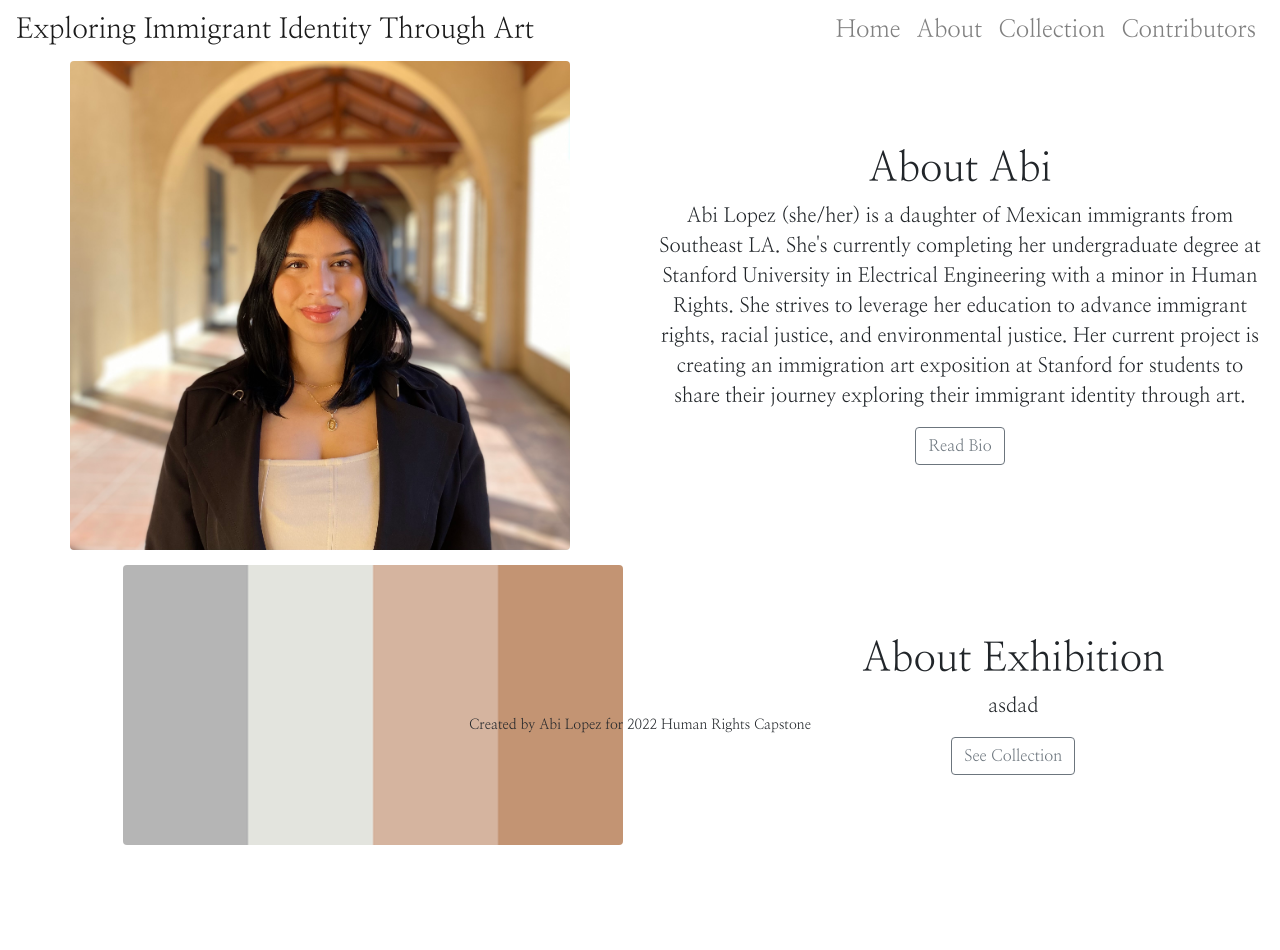
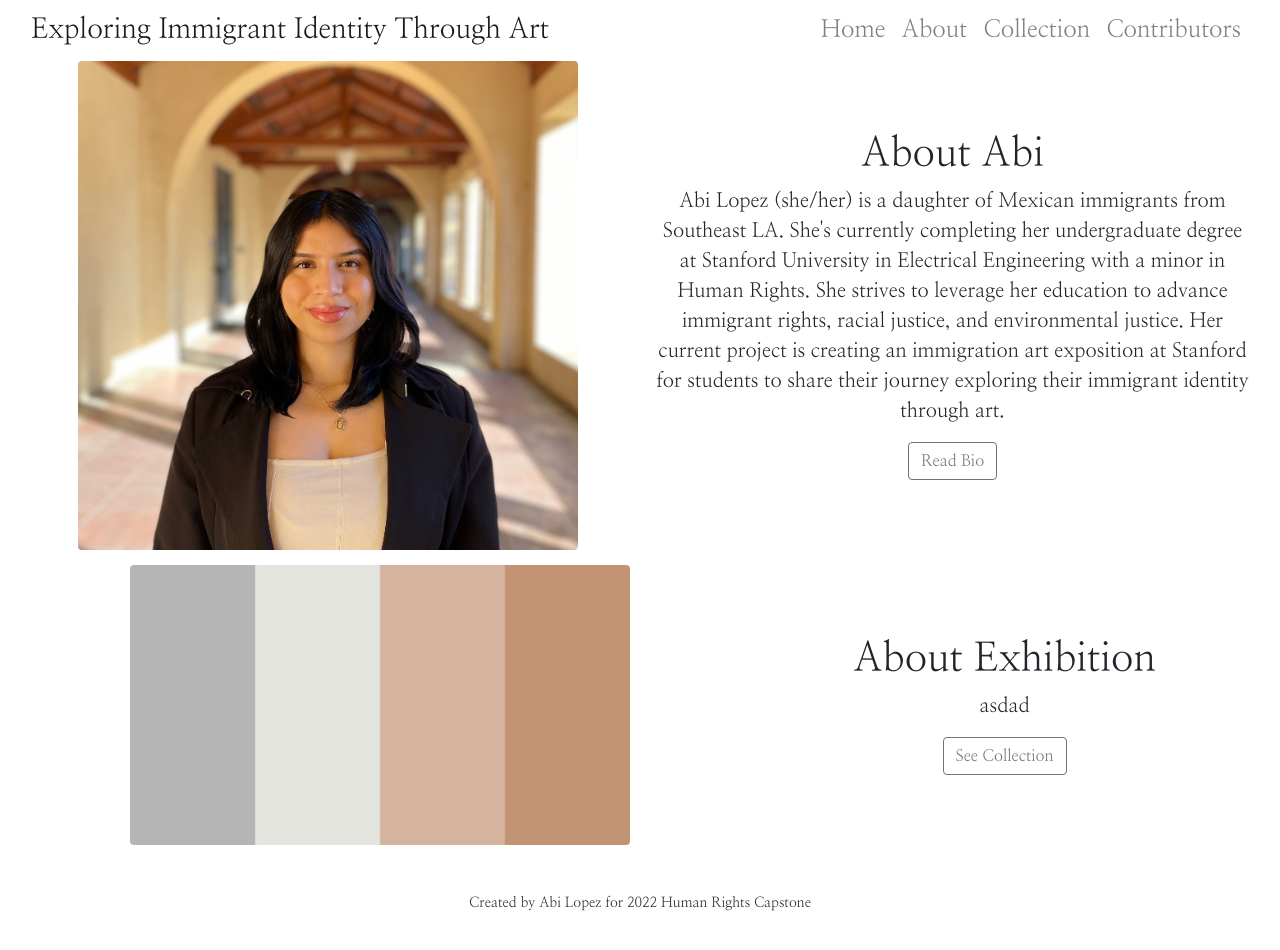
Before and after one commit to abieiden/capstone, a React (Create React App) app: page /#/ in a window 1280 px wide. Shown: the top 950 px of the page. Before the commit the page ends 845 px from the top, so only its background shows below. Built offline with nearby package versions, Linux system fonts and the light colour scheme.

Commit message:
fix footer, and size of page

```diff
--- a/src/App.js
+++ b/src/App.js
@@ -6,9 +6,10 @@ import { Home, About, Collection, Contributors, Footer } from "./components";
 function App() {
   return (
     <div className="App">
+       <div class="container-fluid" style={{maxWidth: 1500}}>
       <div className="navigation">
         <nav class="navbar navbar-expand navbar-light" >
-          <div class="container-fluid" style={{maxWidth: 1500}}>
+          <div class="container-fluid">
             <Link class="navbar-brand" to="/">
               <span class="h3" style={{}}>
                 Exploring Immigrant Identity Through Art
@@ -59,6 +60,7 @@ function App() {
       </div>
       <div class="footer">
         <Footer/>
+      </div>
       </div>
     </div>
   );
--- a/src/components/footer.jsx
+++ b/src/components/footer.jsx
@@ -3,7 +3,7 @@ import React from "react";
 function Footer() {
   return (
     <div className="footer">
-      <footer class="py-5 fixed-bottom" >
+      <footer class="py-5" >
         <div class="container">
           <p class="text-center text-black" style={{fontSize: 14,}}>
             Created by Abi Lopez for 2022 Human Rights Capstone
--- a/src/components/home.jsx
+++ b/src/components/home.jsx
@@ -8,7 +8,7 @@ function Home() {
   let navigate = useNavigate();
   return (
     <div class = "home">
-       <div class="container-fluid" style={{maxWidth: 1500}}>
+       <div class="container-fluid">
         <div class="row align-items-center">
           <div class="col-lg-6">
             <img
@@ -33,7 +33,7 @@ function Home() {
         </div>
       </div>
 
-      <div class="container-fluid" style={{maxWidth: 1500, marginTop: 15}}>
+      <div class="container-fluid" style={{marginTop: 15}}>
         <div class="row align-items-center">
           <div class="col-lg-7">
             <img
```
